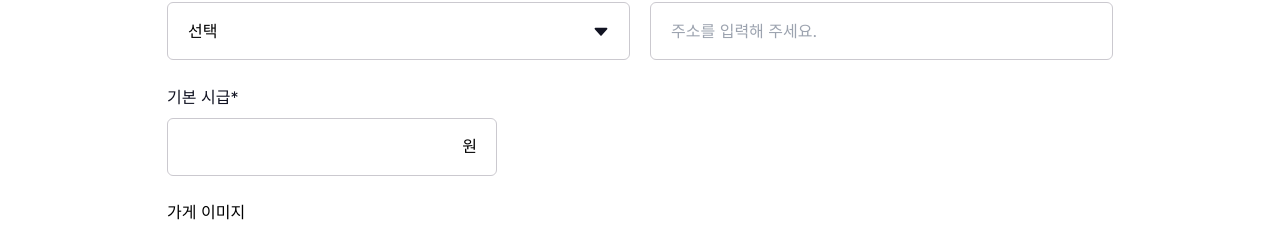
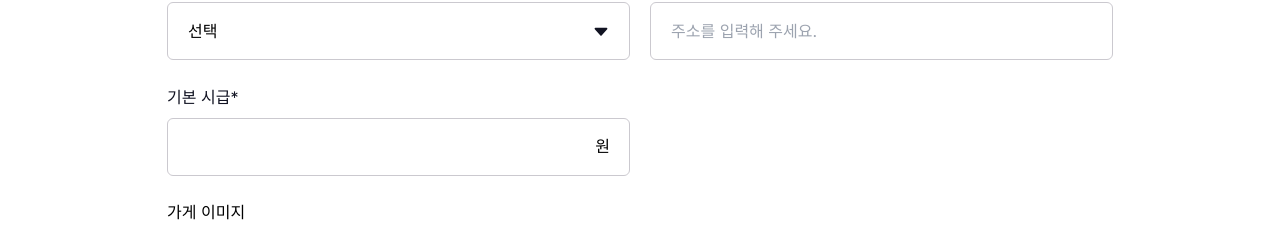
Before and after one commit to 5-PS/DANCHOO, a Next.js app: page /my-store/edit in a window 1280 px wide. Shown: the part 334-560 px from the top of the page. Built offline with nearby package versions, Linux system fonts and the light colour scheme.

Commit message:
fix: 시급 input design수정

```diff
--- a/app/(service)/my-store/edit/_components/myStoreForm.tsx
+++ b/app/(service)/my-store/edit/_components/myStoreForm.tsx
@@ -60,7 +60,7 @@ export default function MyStoreForm() {
             })}
           />
         </div>
-        <div className="w-full md:max-w-[330px]">
+        <div className="w-full md:max-w-[330px] xl:max-w-[463px]">
           <Input label="기본 시급*" type="number" rightText="원" />
         </div>
         <div className="w-full md:w-[483px]">
```
